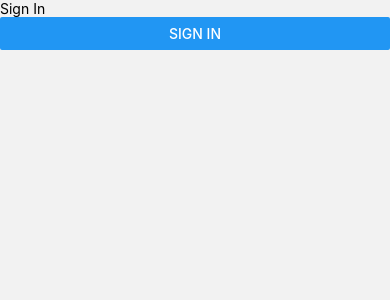
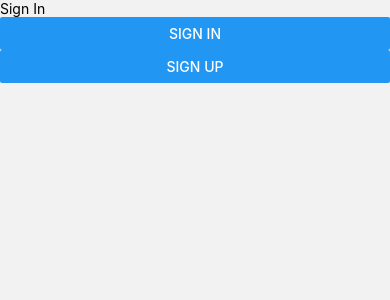
Before and after one commit to AceKnight97/LocaShare, a React Native app: screen / in a window 390 px wide. Shown: the top 300 px of the page. Built offline with nearby package versions, Linux system fonts and the light colour scheme.

Commit message:
add LoginStack

```diff
--- a/App.js
+++ b/App.js
@@ -4,9 +4,24 @@ import * as SecureStore from "expo-secure-store";
 import * as React from "react";
 import AuthContext from "./src/auth";
 import BottomAppStack from "./src/navigation/bottomAppStack";
-import Login from "./src/navigation/login";
+import SignIn from "./src/pages/signIn";
+import SignUp from "./src/pages/signUp";
 
 const Stack = createNativeStackNavigator();
+
+const LoginStack = () => {
+  return (
+    <Stack.Navigator
+      screenOptions={{
+        headerShown: false,
+      }}
+    >
+      <Stack.Screen name="signIn" component={SignIn} />
+      <Stack.Screen name="signUp" component={SignUp} />
+    </Stack.Navigator>
+  );
+}
+
 
 function App({ navigation }) {
   const [state, dispatch] = React.useReducer(
@@ -79,7 +94,7 @@ function App({ navigation }) {
           }}
         >
           {state.userToken == null ? (
-            <Stack.Screen name="login" component={Login} />
+            <Stack.Screen name="login" component={LoginStack} />
           ) : (
             <Stack.Screen name="bottomApp" component={BottomAppStack} />
           )}
--- a/src/pages/signIn/index.js
+++ b/src/pages/signIn/index.js
@@ -61,10 +61,15 @@ const SignIn = (props) => {
     // signInWithGoogleAsync();
   }, []);
 
+  const goToSignUp = () => {
+    props.navigation.navigate('signUp')
+  }
+
   return (
     <View style={{}}>
       <Text>Sign In</Text>
-      <Button onPress={() => logInFb()} title="Sign In"></Button>
+      <Button onPress={() => { }} title="Sign In"></Button>
+      <Button onPress={goToSignUp} title="Sign Up"></Button>
     </View>
   );
 };
--- /dev/null
+++ b/src/pages/signUp/index.js
@@ -0,0 +1,24 @@
+import PropTypes from "prop-types";
+import React, { useContext, useEffect, useState } from "react";
+import { Button, Text, View } from "react-native";
+import AuthContext from "../../auth";
+
+const SignUp = (props) => {
+  const { signUp } = useContext(AuthContext);
+  const [state, setState] = useState();
+
+
+  return (
+    <View style={{}}>
+      <Text>Sign In</Text>
+      <Button onPress={() => { }} title="Sign Up"></Button>
+    </View>
+  );
+};
+
+SignUp.defaultProps = {};
+SignUp.propTypes = {
+  login: PropTypes.shape(),
+};
+
+export default SignUp;
```
